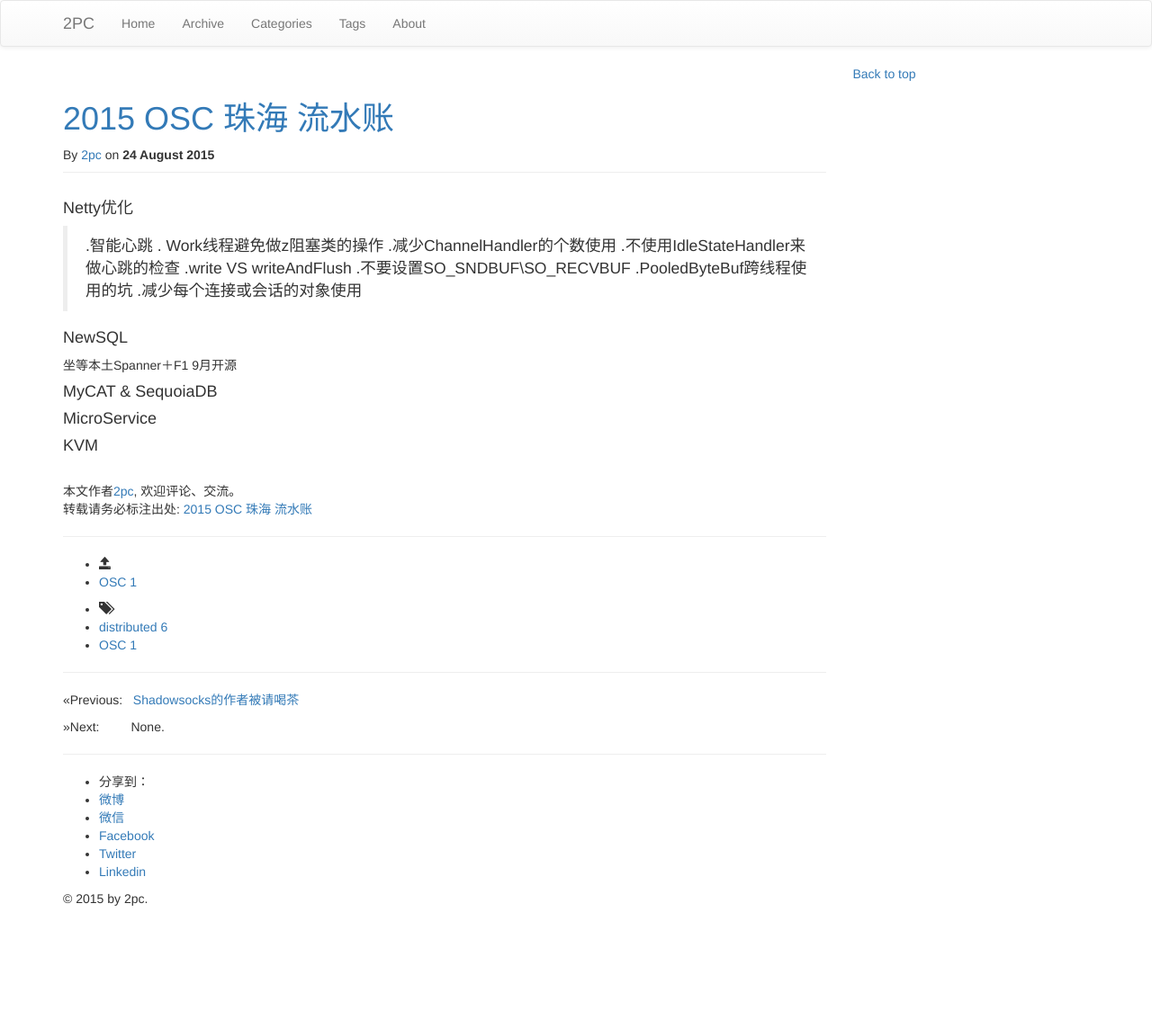
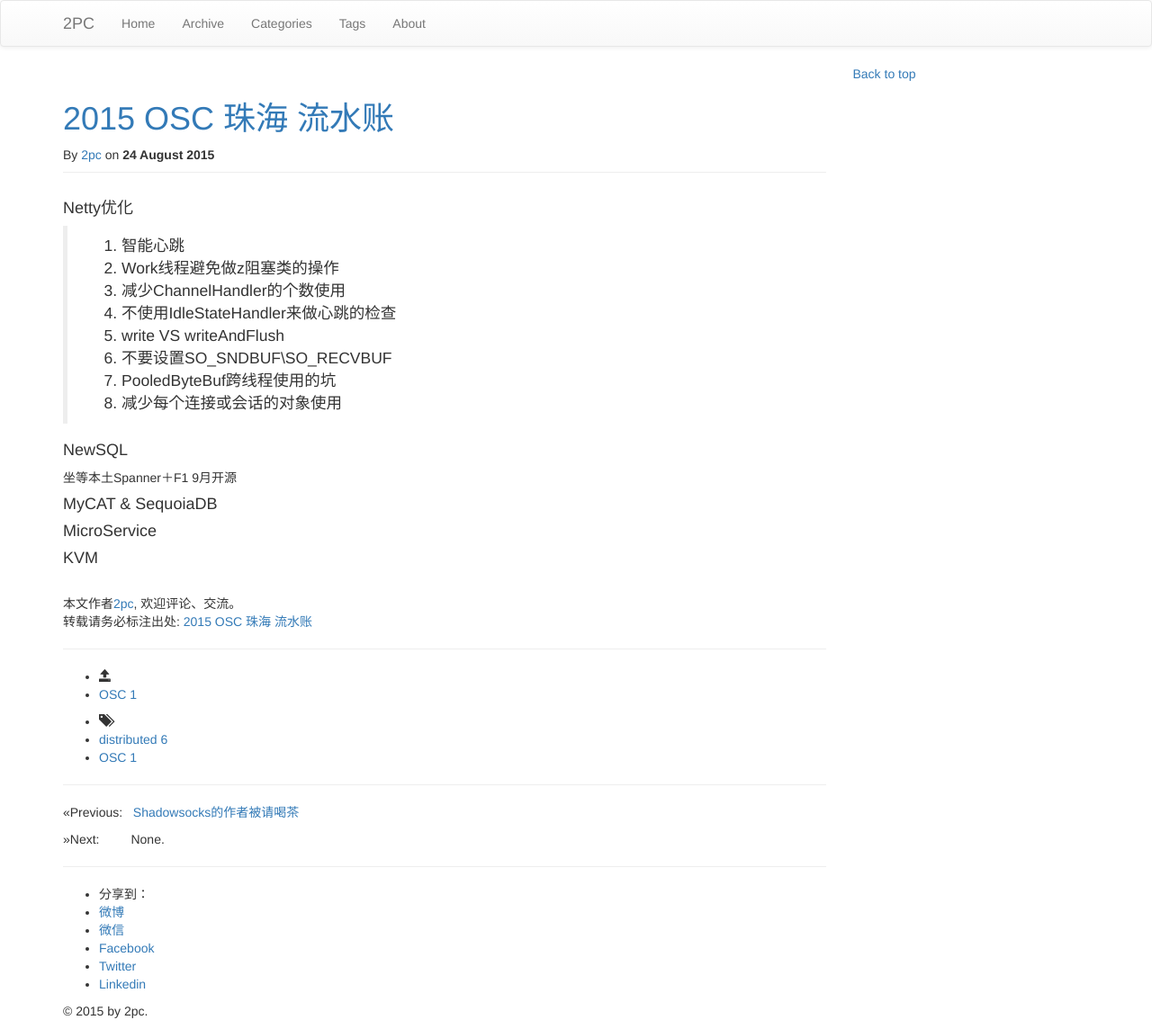
Before and after one commit to luyee/2pc.github.io, a Jekyll site: the page built from _posts/distributed/2015-08-24-OSC_ZH.md, in a window 1280 px wide. Shown: the whole page at 90% size. Built offline with Jekyll 4.4.1, drawn with Linux system fonts in a browser that asks for light colours; nearby versions of some CDN libraries; library files that are not in the unit come from our copies; comment, search, counter and statistics services are not loaded; before the commit the page ends 1019 px from its top, so only the background shows below that; part of the change alters nothing that is shown.

Commit message:
Update 2015-08-24-OSC_ZH.md

```diff
--- a/_posts/distributed/2015-08-24-OSC_ZH.md
+++ b/_posts/distributed/2015-08-24-OSC_ZH.md
@@ -9,14 +9,14 @@ tags: ["distributed","OSC"]
 
 #### Netty优化
 >
-.智能心跳
-. Work线程避免做z阻塞类的操作
-.减少ChannelHandler的个数使用
-.不使用IdleStateHandler来做心跳的检查
-.write VS writeAndFlush
-.不要设置SO_SNDBUF\SO_RECVBUF
-.PooledByteBuf跨线程使用的坑
-.减少每个连接或会话的对象使用
+1. 智能心跳
+2.  Work线程避免做z阻塞类的操作
+3. 减少ChannelHandler的个数使用
+4. 不使用IdleStateHandler来做心跳的检查
+5. write VS writeAndFlush
+6. 不要设置SO_SNDBUF\SO_RECVBUF
+7. PooledByteBuf跨线程使用的坑
+8. 减少每个连接或会话的对象使用
 
 
 #### NewSQL
```
